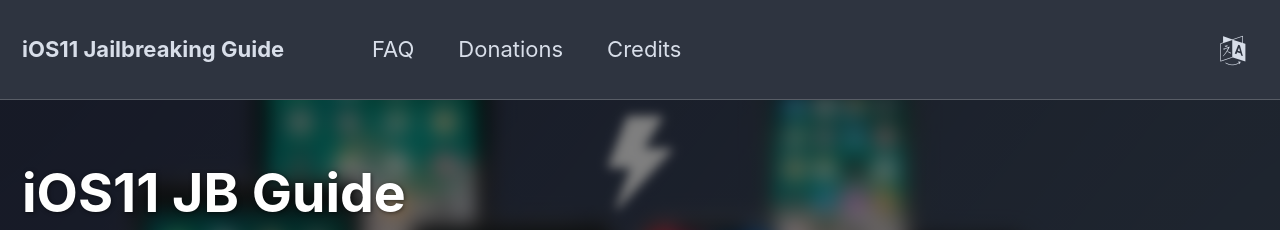
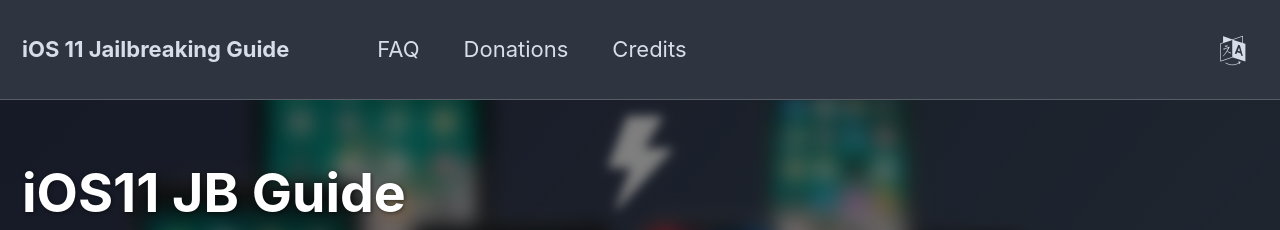
Before and after one commit to jacc/JBGuide, a Jekyll site: the page built from _pages/en_US/home.txt, in a window 1280 px wide. Shown: the top 230 px of the page. Built offline with Jekyll 4.4.1, drawn with Linux system fonts in a browser that asks for light colours.

Commit message:
Fixes spacing in "iOS 11"
Same as last proposed change, proper spacing makes it look more legitimate

```diff
--- a/_data/navigation/en_US.yml
+++ b/_data/navigation/en_US.yml
@@ -1,7 +1,7 @@
 ---
 main:
   -
-    title: iOS11 Jailbreaking Guide
+    title: iOS 11 Jailbreaking Guide
     url: /
   -
     title: FAQ
```
